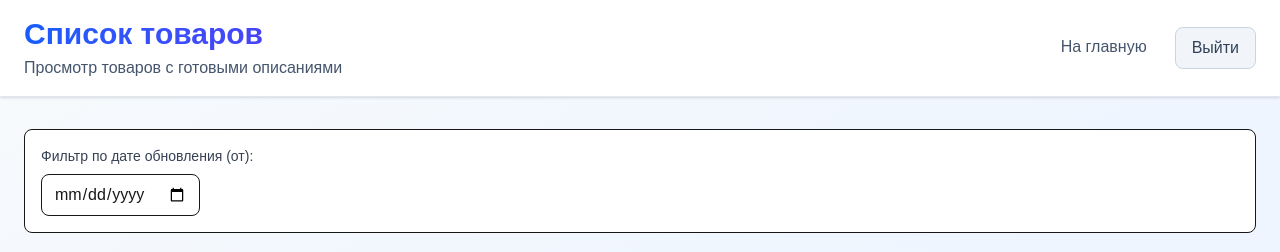
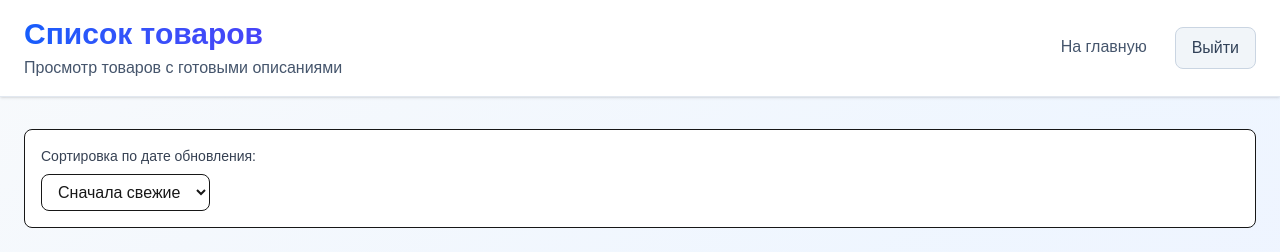
Before and after one commit to Father1993/supabase-admin-panel, a Next.js app: page /products in a window 1280 px wide. Shown: the top 252 px of the page. Built offline with nearby package versions, Linux system fonts and the light colour scheme; no server answers; the database is empty.

Commit message:
add: new route products page for view new and old products

```diff
--- a/src/app/products/page.tsx
+++ b/src/app/products/page.tsx
@@ -13,30 +13,25 @@ export default function ProductsPage() {
   const [error, setError] = useState<string | null>(null);
   const [page, setPage] = useState(1);
   const [total, setTotal] = useState(0);
-  const [dateFilter, setDateFilter] = useState("");
+  const [remainingToConfirm, setRemainingToConfirm] = useState(0);
+  const [sortOrder, setSortOrder] = useState<"desc" | "asc">("desc"); // desc = свежие, asc = старые
   const pageSize = 50;
 
   useEffect(() => {
     fetchProducts();
-  }, [page, dateFilter]); // eslint-disable-line react-hooks/exhaustive-deps
+  }, [page, sortOrder]); // eslint-disable-line react-hooks/exhaustive-deps
 
   async function fetchProducts() {
     setLoading(true);
     setError(null);
 
     try {
-      let query = supabase
+      const { data, error, count } = await supabase
         .from("products")
         .select("*", { count: "exact" })
         .eq("description_added", true)
-        .order("updated_at", { ascending: false })
+        .order("updated_at", { ascending: sortOrder === "asc" })
         .range((page - 1) * pageSize, page * pageSize - 1);
-
-      if (dateFilter) {
-        query = query.gte("updated_at", dateFilter);
-      }
-
-      const { data, error, count } = await query;
 
       if (error) {
         setError(error.message);
@@ -44,6 +39,15 @@ export default function ProductsPage() {
         setProducts(data || []);
         setTotal(count || 0);
       }
+
+      // Подсчитываем товары для подтверждения
+      const { count: remainingCount } = await supabase
+        .from("products")
+        .select("id", { count: "exact", head: true })
+        .eq("description_added", true)
+        .eq("description_confirmed", false);
+      setRemainingToConfirm(remainingCount ?? 0);
+
     } catch {
       setError("Ошибка загрузки данных");
     }
@@ -56,21 +60,23 @@ export default function ProductsPage() {
       <Header title="Список товаров" subtitle="Просмотр товаров с готовыми описаниями" />
 
       <div className="max-w-7xl mx-auto px-6 py-8 space-y-6">
-        {/* Фильтр по дате */}
+        {/* Сортировка */}
         <div className="bg-white rounded-lg border p-4">
           <label className="block text-sm font-medium text-gray-700 mb-2">
-            Фильтр по дате обновления (от):
+            Сортировка по дате обновления:
           </label>
-          <input
-            type="date"
-            value={dateFilter}
-            onChange={(e) => setDateFilter(e.target.value)}
+          <select
+            value={sortOrder}
+            onChange={(e) => setSortOrder(e.target.value as "desc" | "asc")}
             className="px-3 py-2 border rounded-lg focus:ring-2 focus:ring-blue-500"
-          />
+          >
+            <option value="desc text-slate-900">Сначала свежие</option>
+            <option value="asc">Сначала старые</option>
+          </select>
         </div>
 
         {/* Пагинация сверху */}
-        {!loading && <PaginationBar page={page} total={total} pageSize={pageSize} onPageChange={setPage} />}
+        {!loading && <PaginationBar page={page} total={total} pageSize={pageSize} onPageChange={setPage} remainingToConfirm={remainingToConfirm} />}
 
         {loading && (
           <div className="flex items-center justify-center py-12">
@@ -145,7 +151,7 @@ export default function ProductsPage() {
         )}
 
         {/* Пагинация снизу */}
-        {!loading && <PaginationBar page={page} total={total} pageSize={pageSize} onPageChange={setPage} />}
+        {!loading && <PaginationBar page={page} total={total} pageSize={pageSize} onPageChange={setPage} remainingToConfirm={remainingToConfirm} />}
       </div>
     </div>
   );
```
